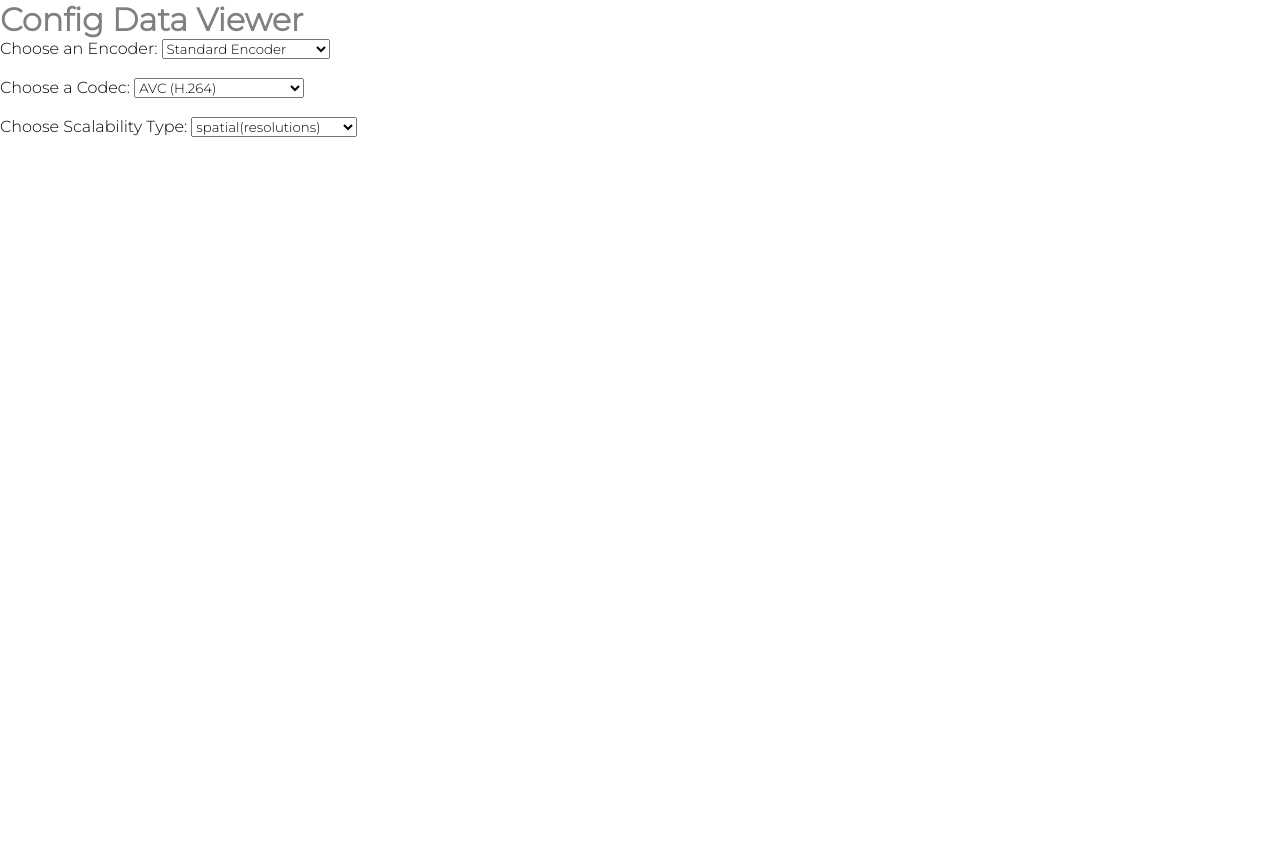
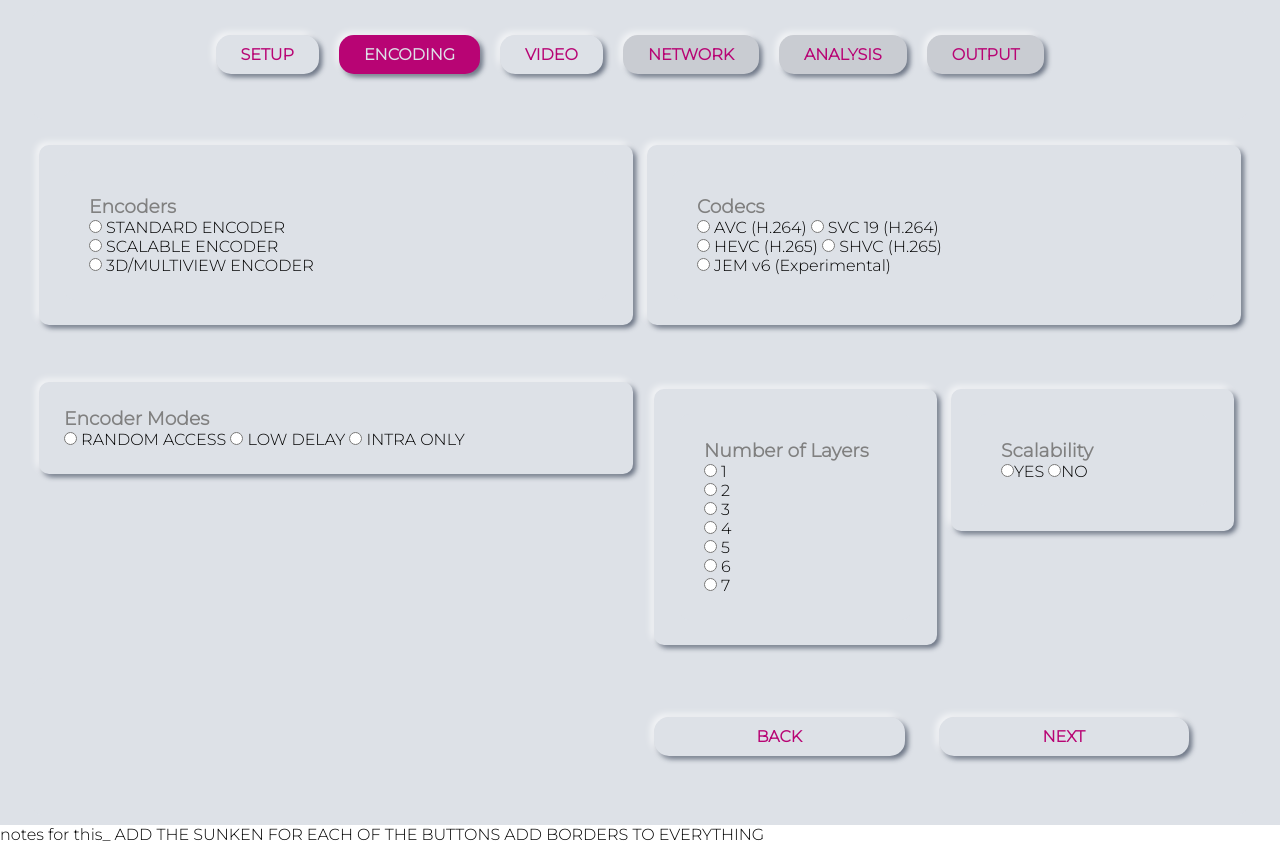
Before and after one commit to adamjclacher/CS356Group1, a Flask app: page /encoder_viewer in a window 1280 px wide. Before the commit the page ends 137 px from the top, so only its background shows below. Run offline with Flask 3, Linux system fonts and the light colour scheme; some libraries are stand-ins or nearby versions.

Commit message:
SCRUM-68: added html, css in progress

```diff
--- a/src/static/js/script.js
+++ b/src/static/js/script.js
@@ -18,59 +18,59 @@ function openCity(evt, cityName) {
   document.getElementById(cityName).style.display = "block";
   evt.currentTarget.className += " active";
 }
-window.onload = function() {
-    console.log("Page fully loaded");
-
-    fetch('/InputReader')
-        .then(response => {
-            console.log("Fetch response received");
-            return response.json();
-        })
-        .then(data => {
-            console.log("JSON data parsed:", data); // Print the data to the console to verify its structure
-            populateForm(data);
-            displayData(data);
-        })
-        .catch(error => console.error('Error fetching JSON:', error)); // Log any errors that occur during the fetch
-};
-
-function populateForm(data) {
-    console.log('Populating form with data:', data);  // Debug log to check the data being used to populate the form
-    if (data.Encoder && data.Encoder[0] && data.Encoder[0].encoder_types) {
-        populateSelect('encoderSelect', data.Encoder[0].encoder_types);
-    } else {
-        console.error("Encoder data not found");
-    }
-
-    if (data.Encoder && data.Encoder[1] && data.Encoder[1].codecs) {
-        populateSelect('codecSelect', data.Encoder[1].codecs);
-    } else {
-        console.error("Codec data not found");
-    }
-
-    if (data.Encoder && data.Encoder[6] && data.Encoder[6].scalability) {
-        populateSelect('scalabilitySelect', data.Encoder[6].scalability);
-    } else {
-        console.error("Scalability data not found");
-    }
-}
-
-function populateSelect(selectId, items) {
-    const select = document.getElementById(selectId);
-    select.innerHTML = '';  // Clear any existing options
-    items.forEach(item => {
-        console.log('Adding item to', selectId, ':', item);  // Debug log for each item being added
-        const option = document.createElement('option');
-        option.value = item.id;
-        option.textContent = item.name;
-        select.appendChild(option);
-    });
-}
-
-function displayData(data) {
-    const jsonData = document.getElementById('jsonData');  // Get the pre element by its ID
-    jsonData.textContent = JSON.stringify(data, null, 2);  // Display the JSON data as a pretty-printed string
-}
+//window.onload = function() {
+//    console.log("Page fully loaded");
+//
+//    fetch('/InputReader')
+//        .then(response => {
+//            console.log("Fetch response received");
+//            return response.json();
+//        })
+//        .then(data => {
+//            console.log("JSON data parsed:", data); // Print the data to the console to verify its structure
+//            populateForm(data);
+//            displayData(data);
+//        })
+//        .catch(error => console.error('Error fetching JSON:', error)); // Log any errors that occur during the fetch
+//};
+//
+//function populateForm(data) {
+//    console.log('Populating form with data:', data);  // Debug log to check the data being used to populate the form
+//    if (data.Encoder && data.Encoder[0] && data.Encoder[0].encoder_types) {
+//        populateSelect('encoderSelect', data.Encoder[0].encoder_types);
+//    } else {
+//        console.error("Encoder data not found");
+//    }
+//
+//    if (data.Encoder && data.Encoder[1] && data.Encoder[1].codecs) {
+//        populateSelect('codecSelect', data.Encoder[1].codecs);
+//    } else {
+//        console.error("Codec data not found");
+//    }
+//
+//    if (data.Encoder && data.Encoder[6] && data.Encoder[6].scalability) {
+//        populateSelect('scalabilitySelect', data.Encoder[6].scalability);
+//    } else {
+//        console.error("Scalability data not found");
+//    }
+//}
+//
+//function populateSelect(selectId, items) {
+//    const select = document.getElementById(selectId);
+//    select.innerHTML = '';  // Clear any existing options
+//    items.forEach(item => {
+//        console.log('Adding item to', selectId, ':', item);  // Debug log for each item being added
+//        const option = document.createElement('option');
+//        option.value = item.id;
+//        option.textContent = item.name;
+//        select.appendChild(option);
+//    });
+//}
+//
+//function displayData(data) {
+//    const jsonData = document.getElementById('jsonData');  // Get the pre element by its ID
+//    jsonData.textContent = JSON.stringify(data, null, 2);  // Display the JSON data as a pretty-printed string
+//}
 
 function toggleDivById(divId) {
         // Get the div element by its ID
--- a/src/templates/Encoding.html
+++ b/src/templates/Encoding.html
@@ -9,7 +9,6 @@
 
         <script src="{{ url_for('static',filename='js/script.js') }}" defer></script>
         <script src="{{ url_for('static',filename='js/index.js') }}" defer></script>
-        <script src="/js/script.js"></script>
         <script src="https://kit.fontawesome.com/e0a50a6f3e.js" crossorigin="anonymous"></script>
 
         <meta name="viewport" content="width=device-width, initial-scale=1">
@@ -19,19 +18,122 @@
         <link href="https://fonts.googleapis.com/css2?family=Montserrat:wght@300&display=swap" rel="stylesheet">
     </head>
 <body>
-    <div id="content">
-        <h1>Config Data Viewer</h1>
-        <form id="configForm">
-            <label for="encoderSelect">Choose an Encoder:</label>
-            <select id="encoderSelect"></select>
-            <br><br>
-            <label for="codecSelect">Choose a Codec:</label>
-            <select id="codecSelect"></select>
-            <br><br>
-            <label for="scalabilitySelect">Choose Scalability Type:</label>
-            <select id="scalabilitySelect"></select>
-        </form>
-        <pre id="jsonData"></pre>
-    </div>
-</body>
+        <div class="content">
+            <div class="section centreContent">
+                <a href="" class="button colour raised roundedCorners boldText">SETUP</a>
+                <a href="/encoder_viewer" class="button backgroundColour raised roundedCorners boldText">ENCODING</a>
+                <a href="" class="button colour raised roundedCorners boldText">VIDEO</a>
+                <a href="" class="button colour raised roundedCorners boldText disabledButton">NETWORK</a>
+                <a href="" class="button colour raised roundedCorners boldText disabledButton">ANALYSIS</a>
+                <a href="" class="button colour raised roundedCorners boldText disabledButton">OUTPUT</a>
+            </div>
+            <br>
+
+            <div>
+                <div>
+                    <div class="splitWidthContainer">
+                        <div class="left">
+                            <div class="section raised">
+                    <div class="section">
+            <h3>Encoders</h3>
+            <div class="scrollable radio-group">
+                <label><input type="radio" name="encoder" value="standard"> STANDARD ENCODER</label>
+                <br>
+                <label><input type="radio" name="encoder" value="scalable"> SCALABLE ENCODER</label>
+                <br>
+                <label><input type="radio" name="encoder" value="3d"> 3D/MULTIVIEW ENCODER</label>
+            </div>
+        </div>
+                </div>
+                            <br><br><br>
+                            <div class="section raised">
+            <h3>Encoder Modes</h3>
+            <div class="scrollable radio-group">
+                <label><input type="radio" name="encoder" value="random"> RANDOM ACCESS</label>
+                <label><input type="radio" name="encoder" value="low_delay"> LOW DELAY</label>
+                <label><input type="radio" name="encoder" value="intra_only"> INTRA ONLY</label>
+            </div>
+        </div>
+            </div>
+            <div class="right">
+                <div class="section raised">
+                    <div class="section">
+            <h3>Codecs</h3>
+            <div class="scrollable radio-group">
+                <label><input type="radio" name="codec" value="codec1"> AVC (H.264)</label>
+                <label><input type="radio" name="codec" value="codec2"> SVC 19 (H.264)</label>
+                <br>
+                <label><input type="radio" name="codec" value="codec3"> HEVC (H.265)</label>
+                <label><input type="radio" name="codec" value="codec4"> SHVC (H.265)</label>
+                <br>
+                <label><input type="radio" name="codec" value="codec5"> JEM v6 (Experimental)</label>
+            </div>
+        </div>
+                </div>
+                <br><br><br>
+                <div class="splitWidthContainer">
+            <div class="left">
+                <div class="section raised">
+                     <div class="section">
+            <h3>Number of Layers</h3>
+            <div>
+                <label><input type="radio" name="layers" value="1"> 1</label>
+                <br>
+                <label><input type="radio" name="layers" value="2"> 2</label>
+                <br>
+                <label><input type="radio" name="layers" value="3"> 3</label>
+                <br>
+                <label><input type="radio" name="layers" value="4"> 4</label>
+                <br>
+                <label><input type="radio" name="layers" value="5"> 5</label>
+                <br>
+                <label><input type="radio" name="layers" value="6"> 6</label>
+                <br>
+                <label><input type="radio" name="layers" value="7"> 7</label>
+            </div>
+        </div>
+                </div>
+            </div>
+            <div class="right">
+                <div class="section raised">
+                    <div class="section">
+            <h3>Scalability</h3>
+               <div>
+                   <label><input type="radio" name="scalability" value="yes">YES</label>
+                   <label><input type="radio" name="scalability" value="no">NO</label>
+
+
+               </div>
+                </div>
+            </div>
+        </div>
+        </div>
+            </div>
+        </div>
+
+                </div>
+            </div>
+            <br>
+            <!-- NEXT PAGE BUTTON -->
+            <div class="section">
+                <div class="splitWidthContainer">
+                    <div class="left"></div>
+                    <div class="right">
+                        <div class="splitWidthContainer">
+                            <div class="left">
+                                <a href="" class="button colour raised roundedCorners boldText centreContent">BACK</a>
+                            </div>
+                            <div class="right">
+                                <a href="" class="button colour raised roundedCorners boldText centreContent"
+                                   onclick="displayPageOptions()">NEXT</a>
+                            </div>
+                        </div>
+                    </div>
+                </div>
+            </div>
+        </div>
+    </body>
 </html>
+notes for this_
+ADD THE SUNKEN FOR EACH OF THE BUTTONS
+ADD BORDERS TO EVERYTHING
```
